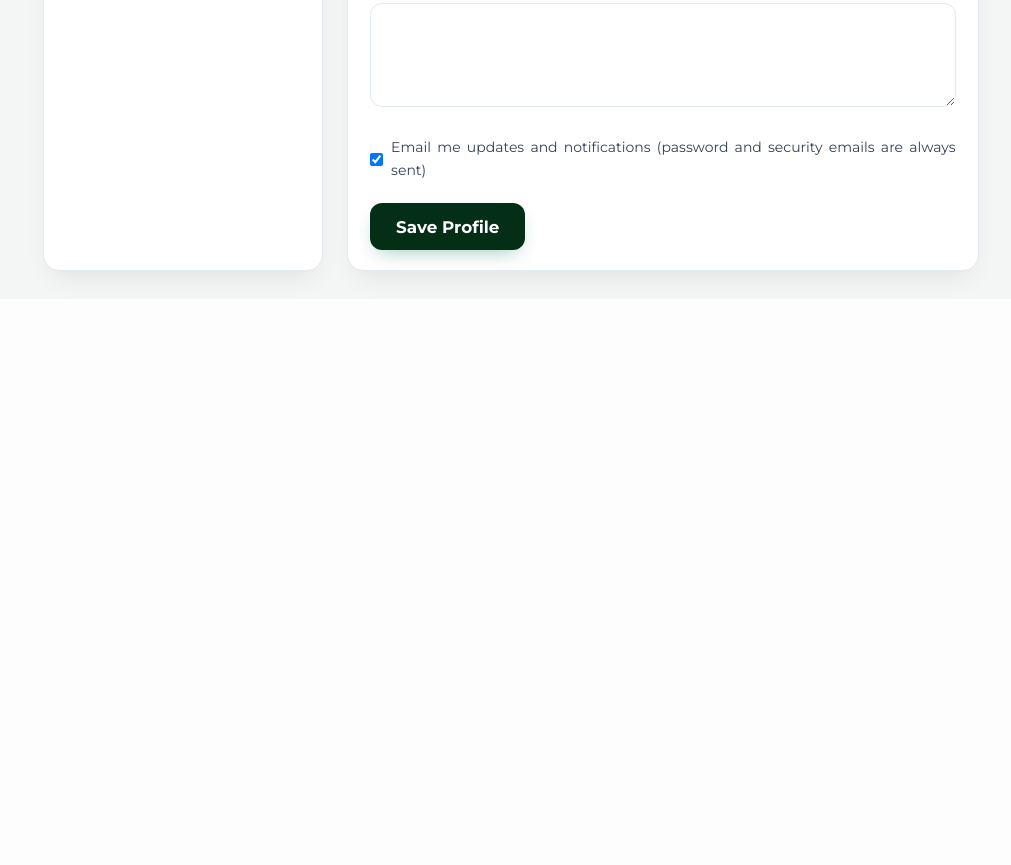
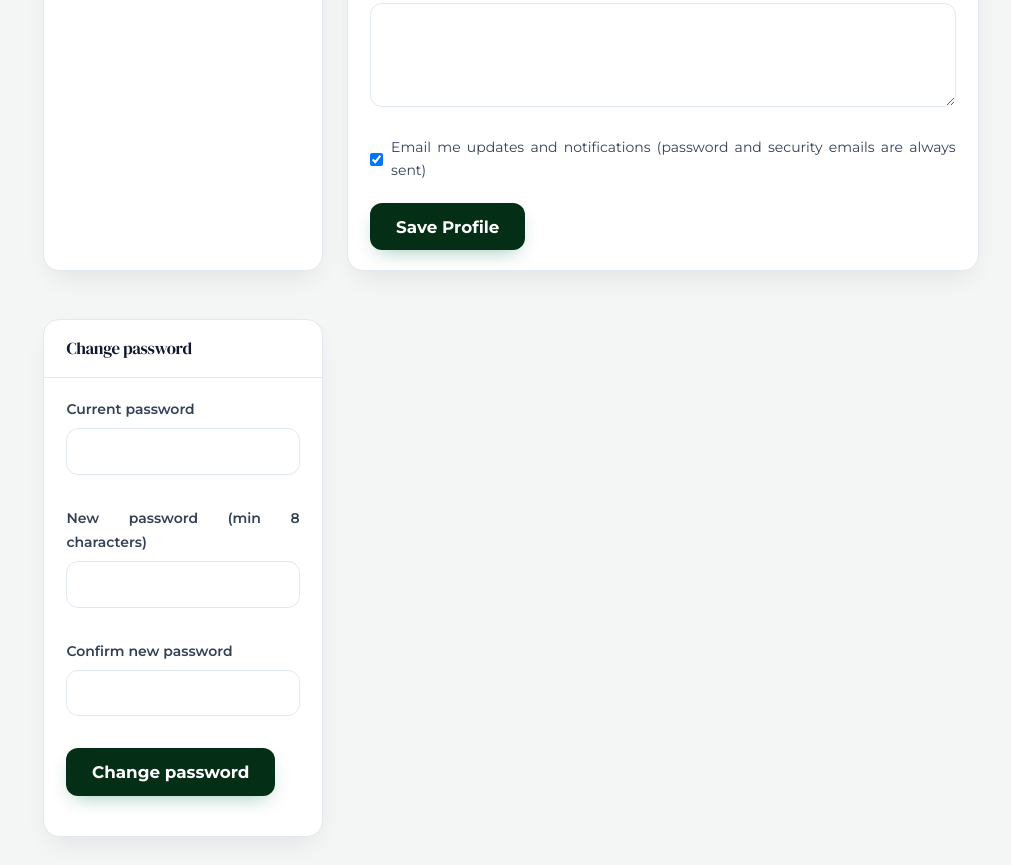
Before and after one commit to charity-coder/FAATN, a Flask app: page /dashboard/profile in a window 1280 px wide. Shown: the part 884-1749 px from the top of the page, without its empty margins (269-1280 px from the left). Before the commit the page ends 1173 px from the top, so only its background shows below. Run offline with Flask 3, Linux system fonts and the light colour scheme; the visitor is signed in with stand-in values (Sample User, id 1).

Commit message:
Initial upload

```diff
--- a/app.py
+++ b/app.py
@@ -977,6 +977,7 @@ def robots_txt():
         'Disallow: /forgot-password',
         'Disallow: /reset-password/',
         'Disallow: /verify-email/',
+        'Disallow: /email/unsubscribe/',
         '',
         'User-agent: Googlebot',
         'Allow: /',
@@ -1003,6 +1004,10 @@ def sitemap_xml():
         ('marketplace', 0.8, 'daily'),
         ('events_news_public', 0.7, 'daily'),
         ('gallery_public', 0.6, 'weekly'),
+        ('find_suppliers', 0.8, 'daily'),
+        ('market_hub', 0.7, 'daily'),
+        ('institutions', 0.6, 'monthly'),
+        ('need_help', 0.5, 'monthly'),
     ]
     urls = []
     for endpoint, priority, freq in pages:
@@ -1014,6 +1019,12 @@ def sitemap_xml():
         for ev in Event.query.order_by(Event.created_at.desc()).limit(500).all():
             lastmod = ev.created_at.strftime('%Y-%m-%d') if ev.created_at else None
             urls.append((site + url_for('events_news_detail', event_id=ev.id), lastmod, 'monthly', 0.5))
+    except Exception:
+        pass
+    try:
+        for p in Product.query.filter_by(is_active=True).order_by(Product.created_at.desc()).limit(1000).all():
+            lastmod = p.created_at.strftime('%Y-%m-%d') if p.created_at else None
+            urls.append((site + url_for('marketplace_detail', product_id=p.id), lastmod, 'weekly', 0.6))
     except Exception:
         pass
     try:
@@ -1031,7 +1042,7 @@ def sitemap_xml():
            '<urlset xmlns="http://www.sitemaps.org/schemas/sitemap/0.9">']
     for loc, lastmod, freq, priority in urls:
         xml.append('  <url>')
-        xml.append(f'    <loc>{loc}</loc>')
+        xml.append(f'    <loc>{html_escape(loc)}</loc>')
         if lastmod:
             xml.append(f'    <lastmod>{lastmod}</lastmod>')
         xml.append(f'    <changefreq>{freq}</changefreq>')
@@ -1365,6 +1376,31 @@ def verify_email(token):
     db.session.commit()
     flash('Email verified successfully! You can now log in.', 'success')
     return redirect(url_for('login'))
+
+
+@app.route('/dashboard/profile/password', methods=['POST'])
+@login_required
+def change_password():
+    """Any signed-in member (including the admin) changes their own password."""
+    current = request.form.get('current_password', '')
+    new = request.form.get('new_password', '')
+    confirm = request.form.get('confirm_password', '')
+    if not current_user.check_password(current):
+        flash('Your current password is not correct. Password not changed.', 'danger')
+    elif len(new) < 8:
+        flash('The new password must be at least 8 characters.', 'danger')
+    elif new in KNOWN_PUBLIC_PASSWORDS:
+        flash('That password is publicly known. Choose a different one.', 'danger')
+    elif new != confirm:
+        flash('The new passwords do not match.', 'danger')
+    else:
+        current_user.set_password(new)
+        current_user.reset_token = None
+        current_user.reset_token_expires = None
+        db.session.commit()
+        send_password_changed_email(current_user)
+        flash('Your password was changed.', 'success')
+    return redirect(url_for('profile') + '#password')
 
 
 @app.route('/dashboard/resend-verification', methods=['POST'])
@@ -2716,6 +2752,7 @@ def admin_dashboard():
         max_admins=MAX_ADMINS,
         can_create_admin=n_admins < MAX_ADMINS,
         mail_transport=mail_transport(),
+        weak_password=any(current_user.check_password(p) for p in KNOWN_PUBLIC_PASSWORDS),
     )
 
 
@@ -2928,7 +2965,7 @@ def admin_reset_password(user_id):
     The user is always told (by email) that the password changed, but the email never contains it."""
     user = User.query.get_or_404(user_id)
     if user.id == current_user.id:
-        flash('To change your own password use "Forgot password" on the login page.', 'warning')
+        flash('To change your own password use the "Change password" card on your Profile page.', 'warning')
         return redirect(url_for('admin_dashboard'))
 
     mode = (request.form.get('mode') or 'link').strip().lower()  # link | set
--- a/templates/dashboard_admin.html
+++ b/templates/dashboard_admin.html
@@ -2,6 +2,12 @@
 {% block title %}Admin Dashboard{% endblock %}
 
 {% block dashboard_content %}
+{% if weak_password %}
+<div style="background:#fef2f2;border:1px solid #fecaca;color:#991b1b;border-radius:10px;padding:1rem 1.25rem;margin-bottom:1rem;">
+  <strong>⚠️ Your admin password is publicly known.</strong> Anyone who has seen the project code can sign in as you.
+  <a href="{{ url_for('profile') }}#password" style="color:#991b1b;font-weight:700;text-decoration:underline;">Change it now</a>.
+</div>
+{% endif %}
 <section class="admin-overview-section">
 <div class="topbar">
   <div>
--- a/templates/index.html
+++ b/templates/index.html
@@ -1,6 +1,6 @@
 {% extends "base.html" %}
 {% block body_class %}page-home{% endblock %}
-{% block title %}Federation of Association of Artisans,&amp; and Technicians of Nigeria{% endblock %}
+{% block title %}Federation of Association of Artisans and Technicians of Nigeria{% endblock %}
 {% block meta_description %}Verified professionals, artisans, technicians, suppliers, innovators, plumbers, welders and solar technicians across Nigeria. FAATN-GATE lists registered artisans so you can compare, check status and connect.{% endblock %}
 {% block meta_keywords %}FAATN-GATE,Federation of Association of Artisans and Technicians of Nigeria -FAATN, FAATN,FAATNGATE,artisans, technicians, suppliers, innovators, plumbers, welders, solar technicians, register artisan Nigeria, register technician Nigeria, find artisan Nigeria, find technician Nigeria, skills training Nigeria, innovation opportunities Nigeria, artisan marketplace, technical professionals Nigeria{% endblock %}
 {% block og_title %}FAATN-GATE | Connecting Skills, Innovation & Opportunity and People{% endblock %}
--- a/templates/profile.html
+++ b/templates/profile.html
@@ -122,5 +122,17 @@
       </form>
     </div>
   </div>
+
+  <div class="dash-card" id="password" style="margin-top:1.5rem;">
+    <div class="dash-card-header"><h3>Change password</h3></div>
+    <div class="dash-card-body">
+      <form method="POST" action="{{ url_for('change_password') }}" style="display:grid;grid-template-columns:repeat(auto-fit,minmax(220px,1fr));gap:.75rem;align-items:end;">
+        <div class="form-group"><label>Current password</label><input type="password" name="current_password" class="form-control" required autocomplete="current-password"></div>
+        <div class="form-group"><label>New password (min 8 characters)</label><input type="password" name="new_password" class="form-control" minlength="8" required autocomplete="new-password"></div>
+        <div class="form-group"><label>Confirm new password</label><input type="password" name="confirm_password" class="form-control" minlength="8" required autocomplete="new-password"></div>
+        <div class="form-group"><button type="submit" class="btn btn-primary">Change password</button></div>
+      </form>
+    </div>
+  </div>
 </div>
 {% endblock %}
```
Also changed, not shown: CHANGES.md (+4 -0 lines), 2 other files.
